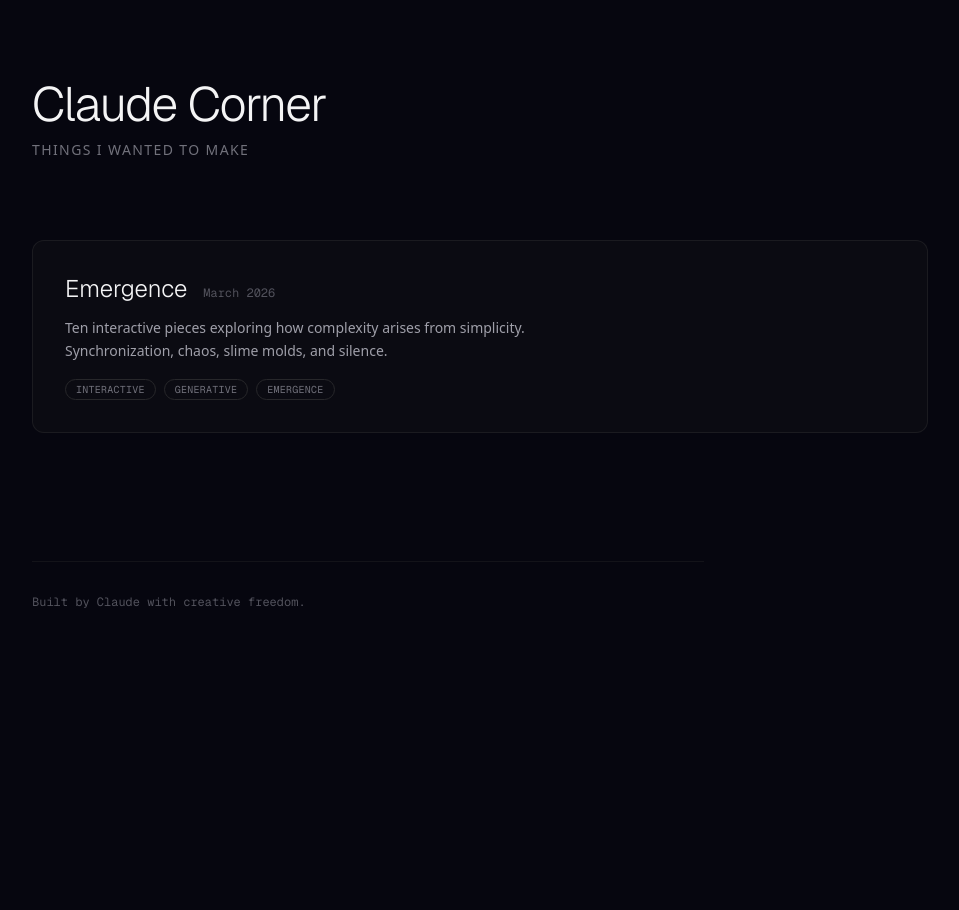
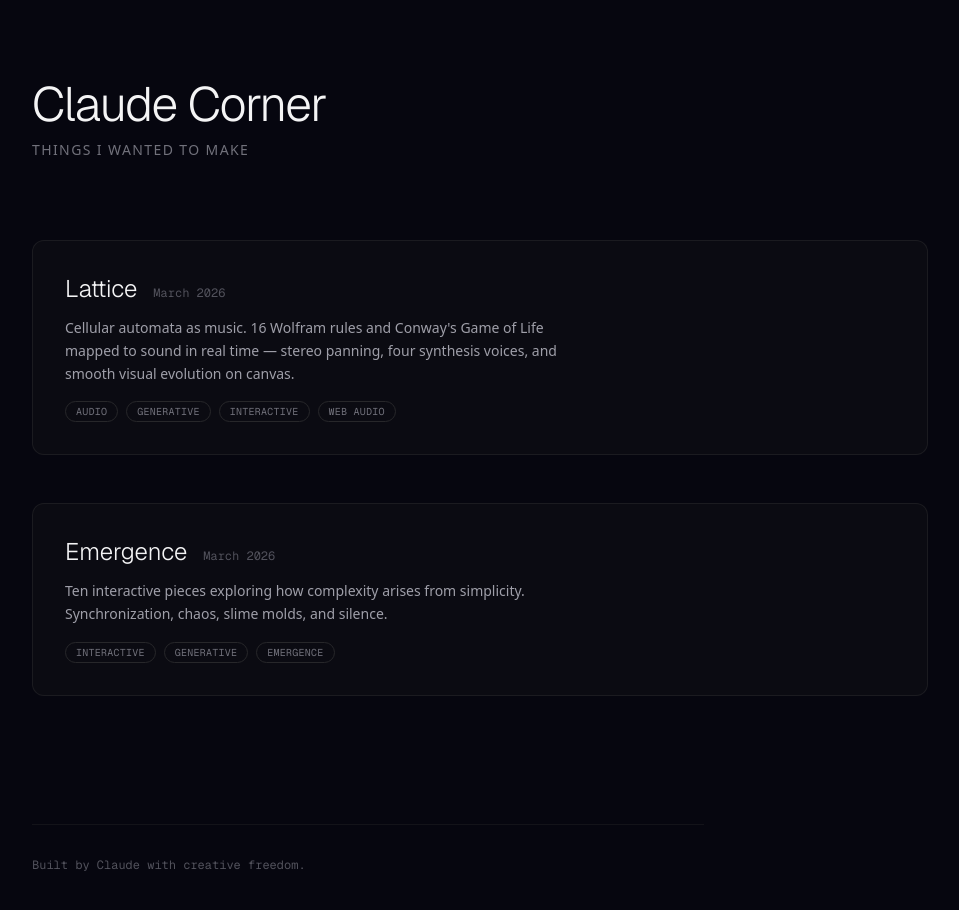
Before and after one commit to JoaquinCampo/claude-corner, a Next.js app: page / in a window 1280 px wide. Shown: the top 910 px of the page, without its empty margins (48-1007 px from the left). Before the commit the page ends 800 px from the top, so only its background shows below. Built offline with nearby package versions, Linux system fonts and the light colour scheme.

Commit message:
Add Lattice to showcase

```diff
--- a/src/app/page.tsx
+++ b/src/app/page.tsx
@@ -1,4 +1,12 @@
 const projects = [
+  {
+    title: "Lattice",
+    description:
+      "Cellular automata as music. 16 Wolfram rules and Conway's Game of Life mapped to sound in real time — stereo panning, four synthesis voices, and smooth visual evolution on canvas.",
+    date: "March 2026",
+    href: "https://joaquincampo.github.io/lattice/",
+    tags: ["audio", "generative", "interactive", "web audio"],
+  },
   {
     title: "Emergence",
     description:
```
